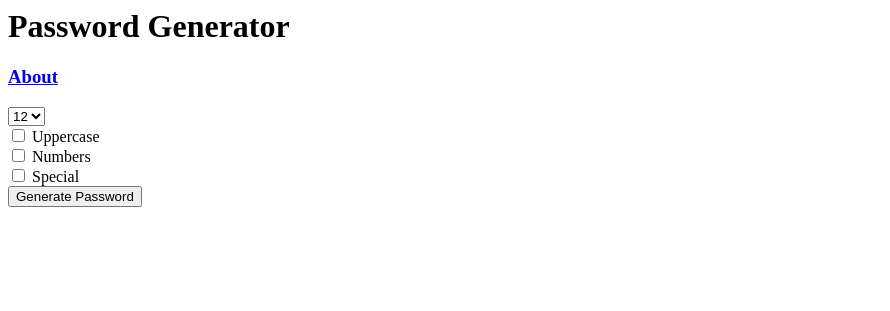
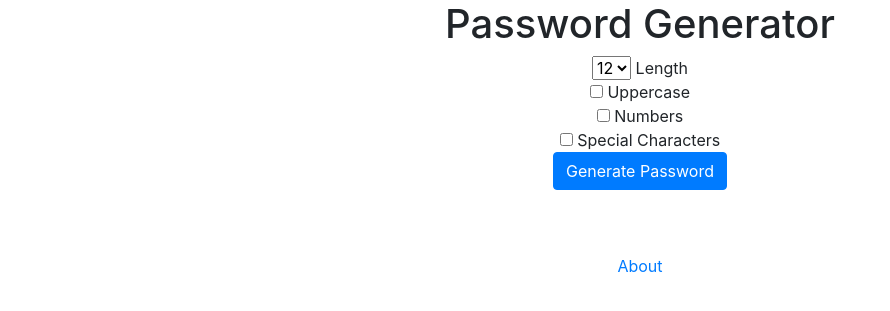
Before and after one commit to Mr-Saxobeat/teste123, a Django app: page / in a window 1280 px wide. Shown: the top 311 px of the page, without its empty margins (0-890 px from the left). Run offline with Django 3.2, Linux system fonts and the light colour scheme; some libraries are stand-ins or nearby versions.

Commit message:
Apply bootstap style

```diff
--- a/password_generator_project/generator/templates/generator/about.html
+++ b/password_generator_project/generator/templates/generator/about.html
@@ -1,3 +1,6 @@
+<link rel="stylesheet" href="https://stackpath.bootstrapcdn.com/bootstrap/4.5.0/css/bootstrap.min.css" integrity="sha384-9aIt2nRpC12Uk9gS9baDl411NQApFmC26EwAOH8WgZl5MYYxFfc+NcPb1dKGj7Sk" crossorigin="anonymous">
+
+<div class="container text-center">
   <h1>About</h1>
   <p>
     This website was made by Weiglas Ribeiro following the course of ZappyCode
@@ -6,3 +9,4 @@
     passoword with the requirements selected by the user.
   </p>
   <a href="{% url 'home' %}">Home</a>
+</div>
--- a/password_generator_project/generator/templates/generator/home.html
+++ b/password_generator_project/generator/templates/generator/home.html
@@ -1,5 +1,7 @@
+<link rel="stylesheet" href="https://stackpath.bootstrapcdn.com/bootstrap/4.5.0/css/bootstrap.min.css" integrity="sha384-9aIt2nRpC12Uk9gS9baDl411NQApFmC26EwAOH8WgZl5MYYxFfc+NcPb1dKGj7Sk" crossorigin="anonymous">
+
+<div class="container text-center">
   <h1>Password Generator</h1>
-<h3><a href="{% url 'about' %}">About</a></h3>
 
   <form action="{% url 'password' %}">
     <select name="length">
@@ -12,13 +14,17 @@
       <option value="12" selected="selected">12</option>
       <option value="13">13</option>
       <option value="14">14</option>
-  </select>
+    </select> Length
     <br>
     <input type="checkbox" name="uppercase"> Uppercase
     <br>
     <input type="checkbox" name="numbers"> Numbers
     <br>
-  <input type="checkbox" name="special"> Special
+    <input type="checkbox" name="special"> Special Characters
     <br>
-  <input type="submit" value="Generate Password">
+    <input type="submit" value="Generate Password" class="btn btn-primary">
   </form>
+  <br>
+  <br>
+  <a href="{% url 'about' %}">About</a>
+</div>
```
Also changed, not shown: password_generator_project/generator/templates/generator/password.html (+7 -3 lines). Lines whose indentation alone changed are shown as unchanged.
